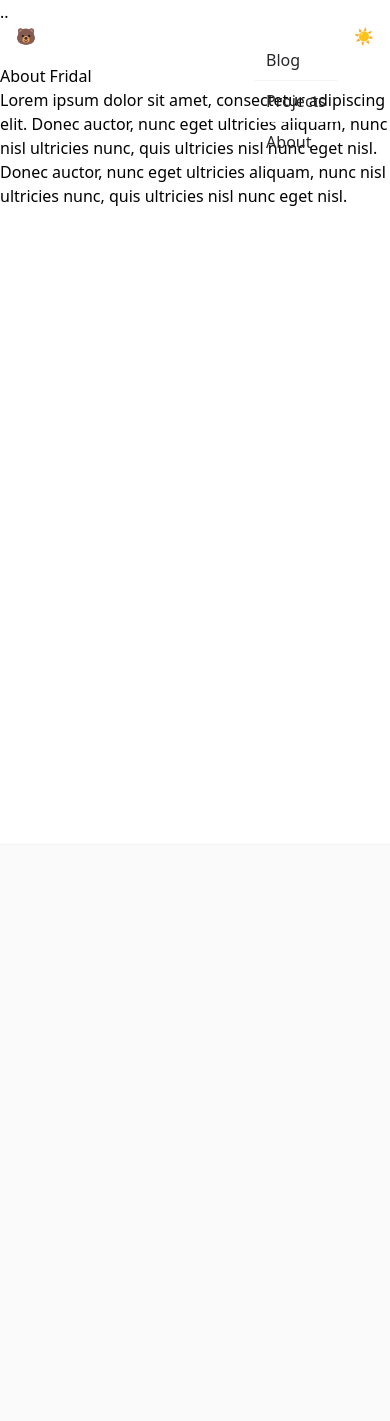
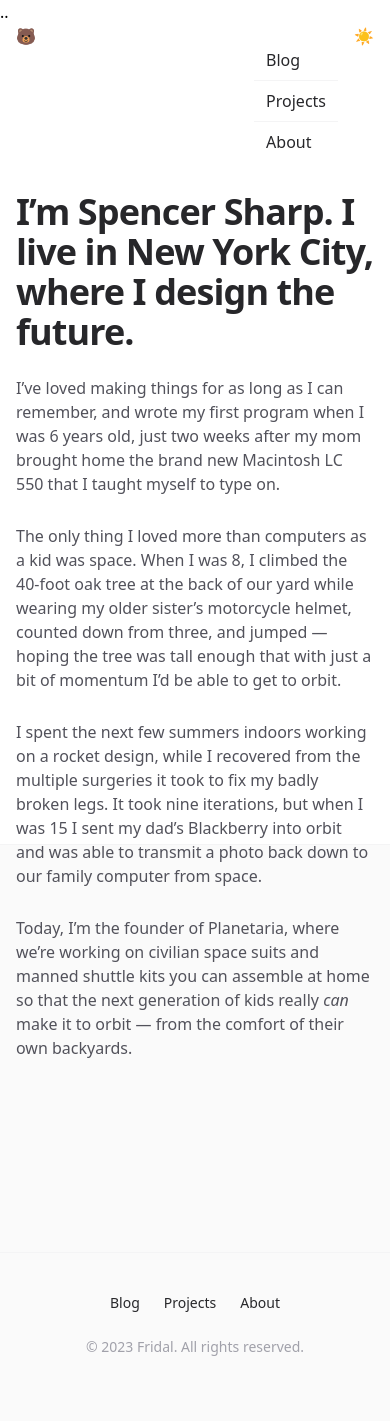
Before and after one commit to BjornFridal/fridal-blog, an Astro site: page /about in a window 390 px wide. Before the commit the page ends 844 px from the top, so only its background shows below. Built offline with nearby package versions, Linux system fonts and the light colour scheme; Astro itself is replaced by a stand-in of ours.

Commit message:
feat: Layouting

```diff
--- a/src/components/Container.astro
+++ /dev/null
@@ -1,7 +0,0 @@
-<div class="sm:px-8">
-  <div class="mx-auto w-full max-w-7xl lg:px-8">
-    <div class="relative px-4 sm:px-8 lg:px-12">
-      <div class="mx-auto max-w-2xl lg:max-w-5xl"><slot /></div>
-    </div>
-  </div>
-</div>
--- /dev/null
+++ b/src/components/Containers/Container.astro
@@ -0,0 +1,10 @@
+---
+import ContainerInner from './ContainerInner.astro';
+import ContainerOuter from './ContainerOuter.astro';
+---
+
+<ContainerOuter {...Astro.props}>
+  <ContainerInner>
+    <slot />
+  </ContainerInner>
+</ContainerOuter>
--- /dev/null
+++ b/src/components/Containers/ContainerInner.astro
@@ -0,0 +1,13 @@
+---
+interface Props {
+  class?: string;
+}
+
+const { class: className } = Astro.props;
+---
+
+<div class:list={['relative px-4 sm:px-8 lg:px-12', className]}>
+  <div class="mx-auto max-w-2xl lg:max-w-5xl">
+    <slot />
+  </div>
+</div>
--- /dev/null
+++ b/src/components/Containers/ContainerOuter.astro
@@ -0,0 +1,13 @@
+---
+interface Props {
+  class?: string;
+}
+
+const { class: className } = Astro.props;
+---
+
+<div class:list={['sm:px-8', className]}>
+  <div class="mx-auto w-full max-w-7xl lg:px-8">
+    <slot />
+  </div>
+</div>
--- /dev/null
+++ b/src/components/Footer.astro
@@ -0,0 +1,49 @@
+---
+import ContainerOuter from './Containers/ContainerOuter.astro';
+import ContainerInner from './Containers/ContainerInner.astro';
+
+const links = [
+  {
+    url: '/',
+    label: 'Blog'
+  },
+  {
+    url: '/projects',
+    label: 'Projects'
+  },
+  {
+    url: '/about',
+    label: 'About'
+  }
+];
+---
+
+<footer class="mt-32 flex-none">
+  <ContainerOuter>
+    <div class="border-t border-zinc-100 pb-16 pt-10 dark:border-zinc-700/40">
+      <ContainerInner>
+        <div
+          class="flex flex-col items-center justify-between gap-6 sm:flex-row"
+        >
+          <div
+            class="flex flex-wrap justify-center gap-x-6 gap-y-1 text-sm font-medium text-zinc-800 dark:text-zinc-200"
+          >
+            {
+              links.map(({ url, label }) => (
+                <a
+                  href={url}
+                  class="transition hover:text-teal-500 dark:hover:text-teal-400"
+                >
+                  {label}
+                </a>
+              ))
+            }
+          </div>
+          <p class="text-sm text-zinc-400 dark:text-zinc-500">
+            &copy; {new Date().getFullYear()} Fridal. All rights reserved.
+          </p>
+        </div>
+      </ContainerInner>
+    </div>
+  </ContainerOuter>
+</footer>
--- a/src/components/Header.astro
+++ b/src/components/Header.astro
@@ -1,7 +1,7 @@
 ---
 import MobileNavigation from './MobileNavigation.astro';
 import DesktopNavigation from './DesktopNavigation.astro';
-import Container from './Container.astro';
+import Container from './Containers/Container.astro';
 
 const links = [
   {
@@ -19,13 +19,7 @@ const links = [
 ];
 ---
 
-<header
-  class="pointer-events-none relative z-50 flex flex-none flex-col"
-  style={{
-    height: 'var(--header-height)',
-    marginBottom: 'var(--header-mb)'
-  }}
->
+<header class="pointer-events-none relative z-50 flex flex-none flex-col">
   <div class="top-0 z-10 h-16 pt-6">
     <Container>
       <div class="relative flex gap-4">
--- a/src/layouts/Layout.astro
+++ b/src/layouts/Layout.astro
@@ -1,4 +1,5 @@
 ---
+import Footer from '../components/Footer.astro';
 import Header from '../components/Header.astro';
 
 interface Props {
@@ -32,7 +33,7 @@ const { title } = Astro.props;
       <div class="relative flex w-full flex-col">
         <Header />
         <main class="flex-auto"><slot /></main>
-        <!-- <Footer /> -->
+        <Footer />
       </div>
     </div>
   </body>
--- a/src/pages/404.astro
+++ b/src/pages/404.astro
@@ -1,14 +1,22 @@
 ---
+import Container from '../components/Containers/Container.astro';
 import Layout from '../layouts/Layout.astro';
 ---
 
 <Layout title="404">
-  <div>
-    <h1>404</h1>
-
-    <p>
-      Sorry, the page you're looking for doesn't exist. Try going back to the
-      homepage.
-    </p>
-  </div>
+  <Container class="flex h-full items-center pt-16 sm:pt-32">
+    <div class="flex flex-col items-center">
+      <p class="text-base font-semibold text-zinc-400 dark:text-zinc-500">
+        404
+      </p>
+      <h1
+        class="mt-4 text-4xl font-bold tracking-tight text-zinc-800 dark:text-zinc-100 sm:text-5xl"
+      >
+        Page not found
+      </h1>
+      <p class="mt-4 text-base text-zinc-600 dark:text-zinc-400">
+        Sorry, we couldn’t find the page you’re looking for.
+      </p>
+    </div>
+  </Container>
 </Layout>
--- a/src/pages/about.astro
+++ b/src/pages/about.astro
@@ -1,16 +1,79 @@
 ---
+import Container from '../components/Containers/Container.astro';
 import Layout from '../layouts/Layout.astro';
 ---
 
 <Layout title="About Fridal">
-  <div>
-    <h1>About <span>Fridal</span></h1>
-
-    <p>
-      Lorem ipsum dolor sit amet, consectetur adipiscing elit. Donec auctor,
-      nunc eget ultricies aliquam, nunc nisl ultricies nunc, quis ultricies nisl
-      nunc eget nisl. Donec auctor, nunc eget ultricies aliquam, nunc nisl
-      ultricies nunc, quis ultricies nisl nunc eget nisl.
-    </p>
-  </div>
+  <Container class="mt-16 sm:mt-32">
+    <div
+      class="grid grid-cols-1 gap-y-16 lg:grid-cols-2 lg:grid-rows-[auto_1fr] lg:gap-y-12"
+    >
+      <div class="lg:pl-20">
+        <div class="max-w-xs px-2.5 lg:max-w-none">
+          <!-- <Image
+            src={portraitImage}
+            alt=""
+            sizes="(min-width: 1024px) 32rem, 20rem"
+            class="aspect-square rotate-3 rounded-2xl bg-zinc-100 object-cover dark:bg-zinc-800"
+          /> -->
+        </div>
+      </div>
+      <div class="lg:order-first lg:row-span-2">
+        <h1
+          class="text-4xl font-bold tracking-tight text-zinc-800 dark:text-zinc-100 sm:text-5xl"
+        >
+          I’m Spencer Sharp. I live in New York City, where I design the future.
+        </h1>
+        <div class="mt-6 space-y-7 text-base text-zinc-600 dark:text-zinc-400">
+          <p>
+            I’ve loved making things for as long as I can remember, and wrote my
+            first program when I was 6 years old, just two weeks after my mom
+            brought home the brand new Macintosh LC 550 that I taught myself to
+            type on.
+          </p>
+          <p>
+            The only thing I loved more than computers as a kid was space. When
+            I was 8, I climbed the 40-foot oak tree at the back of our yard
+            while wearing my older sister’s motorcycle helmet, counted down from
+            three, and jumped — hoping the tree was tall enough that with just a
+            bit of momentum I’d be able to get to orbit.
+          </p>
+          <p>
+            I spent the next few summers indoors working on a rocket design,
+            while I recovered from the multiple surgeries it took to fix my
+            badly broken legs. It took nine iterations, but when I was 15 I sent
+            my dad’s Blackberry into orbit and was able to transmit a photo back
+            down to our family computer from space.
+          </p>
+          <p>
+            Today, I’m the founder of Planetaria, where we’re working on
+            civilian space suits and manned shuttle kits you can assemble at
+            home so that the next generation of kids really <em>can</em> make it
+            to orbit — from the comfort of their own backyards.
+          </p>
+        </div>
+      </div>
+      <div class="lg:pl-20">
+        <!-- <ul role="list">
+          <SocialLink href="#" icon={TwitterIcon}>Follow on Twitter</SocialLink>
+          <SocialLink href="#" icon={InstagramIcon} class="mt-4">
+            Follow on Instagram
+          </SocialLink>
+          <SocialLink href="#" icon={GitHubIcon} class="mt-4">
+            Follow on GitHub
+          </SocialLink>
+          <SocialLink href="#" icon={LinkedInIcon} class="mt-4">
+            Follow on LinkedIn
+          </SocialLink>
+          <SocialLink
+            href="mailto:spencer@planetaria.tech"
+            icon={MailIcon}
+            class="mt-8 border-t border-zinc-100 pt-8 dark:border-zinc-700/40"
+          >
+            spencer@planetaria.tech
+          </SocialLink>
+        </ul> -->
+      </div>
+    </div>
+  </Container>
 </Layout>
--- a/src/pages/index.astro
+++ b/src/pages/index.astro
@@ -1,13 +1,12 @@
 ---
 import Layout from '../layouts/Layout.astro';
-import Container from '../components/Container.astro';
+import Container from '../components/Containers/Container.astro';
 import BlogPostCard from '../components/BlogPostCard/Card.astro';
 const posts = await Astro.glob('../pages/blog/*.md');
 ---
 
 <Layout title="Welcome to Astro.">
-  <Container>
-    <div class="mt-16 sm:mt-32">
+  <Container class="mt-16 sm:mt-32">
     <header class="max-w-2xl">
       <h1
         class="text-4xl font-bold tracking-tight text-zinc-800 dark:text-zinc-100 sm:text-5xl"
@@ -49,7 +48,6 @@ const posts = await Astro.glob('../pages/blog/*.md');
             class="text-white text-xs max-w-sm">
               {JSON.stringify(posts, null, 2)}
             </pre>
-          </div>
         </div>
       </div>
     </div>
```
Lines whose indentation alone changed are shown as unchanged.
